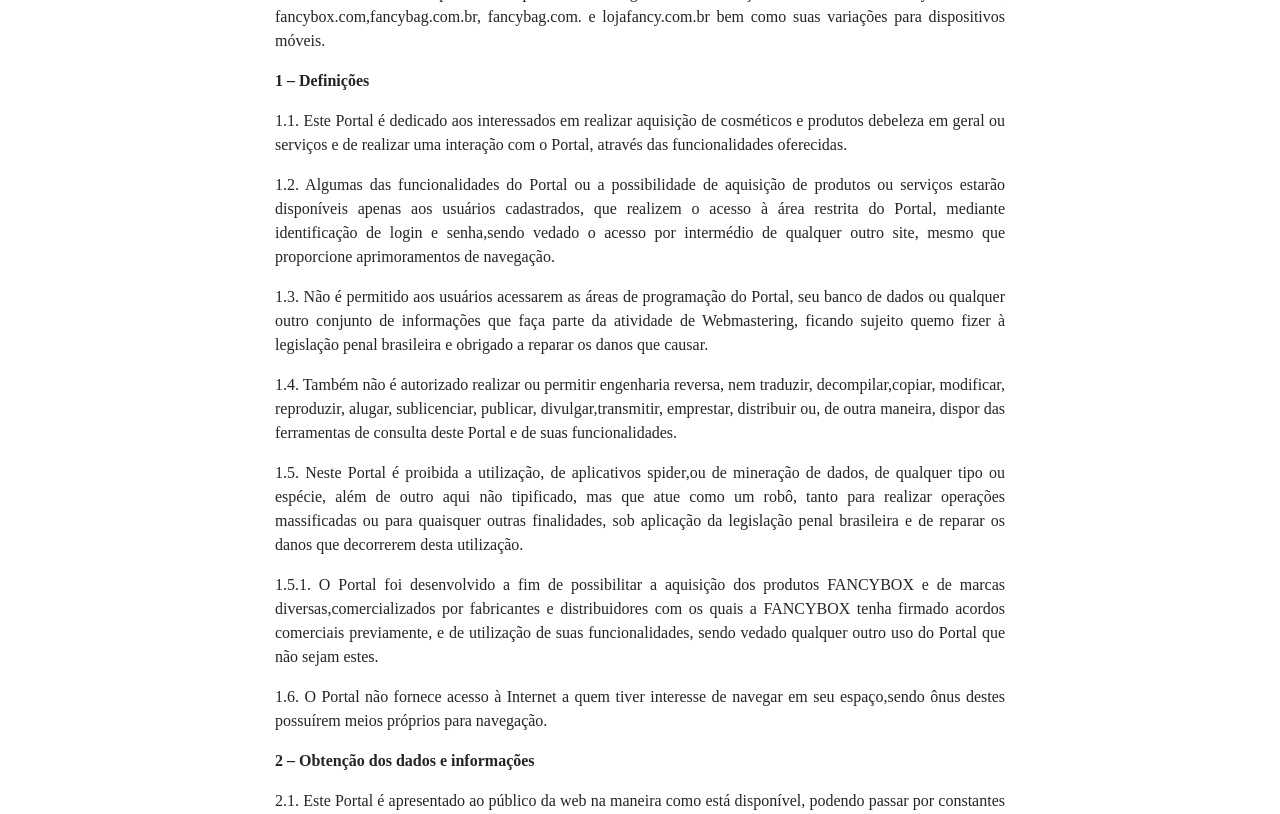
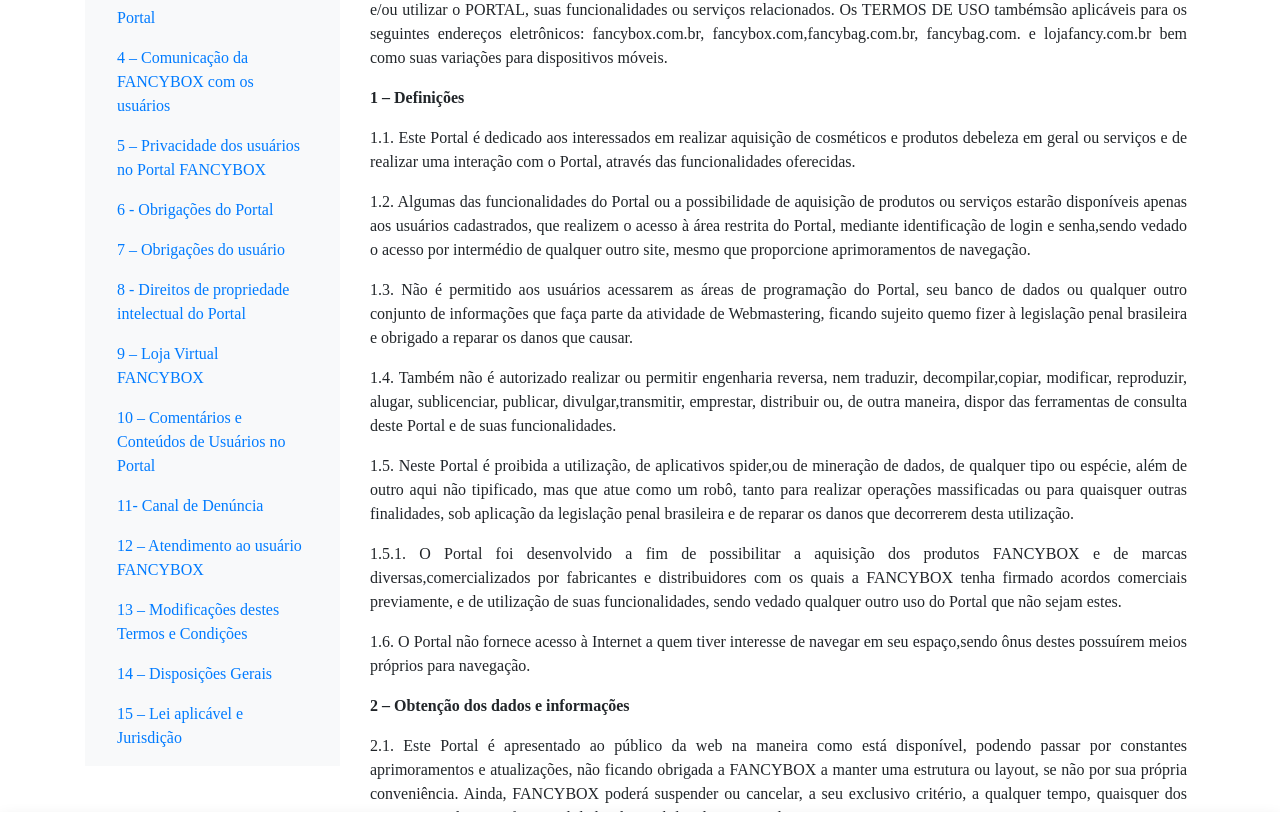
Before and after one commit to rafaelaoliveirap/Fancybox-angular, an Angular app in the folder fancyBox/: page /termos-de-uso in a window 1280 px wide. Shown: the part 440-1254 px from the top of the page. Built offline with nearby package versions, Linux system fonts and the light colour scheme; a web font is replaced by a local one.

Commit message:
Alterado a página de termos de uso, incluido um scrollspy.

```diff
--- a/fancyBox/src/app/termos-de-uso/termos-de-uso.component.css
+++ b/fancyBox/src/app/termos-de-uso/termos-de-uso.component.css
@@ -0,0 +1,5 @@
+.scrollspySite{
+    position: relative;
+    overflow: auto;
+    height: 950px;
+}
--- a/fancyBox/src/app/termos-de-uso/termos-de-uso.component.html
+++ b/fancyBox/src/app/termos-de-uso/termos-de-uso.component.html
@@ -1,11 +1,42 @@
 <div class="container">
+
     <div class="row">
-        <div class="col-md-2">
+        <div class="col-12 text-center my-5">
+            <h3 class="display-4">Termos de Uso</h3>
+        </div>
+    </div>
 
+    <div class="row">
+
+        <div class="col-3">
+            <nav id="navbarvertical" class="navbar navbar-light bg-light">
+                <nav class="nav nav-pills flex-column">
+
+                    <a class="nav-link" href="#item1">1- Definições</a>
+                    <a class="nav-link" href="#item2">2- Obtenção dos dados e informações</a>
+                    <a class="nav-link" href="#item3">3- Cadastro dos usuário no Portal</a>
+                    <a class="nav-link" href="#item4">4 – Comunicação da FANCYBOX com os usuários</a>
+                    <a class="nav-link" href="#item5">5 – Privacidade dos usuários no Portal FANCYBOX</a>
+                    <a class="nav-link" href="#item6">6 - Obrigações do Portal</a>
+                    <a class="nav-link" href="#item7">7 – Obrigações do usuário</a>
+                    <a class="nav-link" href="#item8">8 - Direitos de propriedade intelectual do Portal</a>
+                    <a class="nav-link" href="#item9">9 – Loja Virtual FANCYBOX</a>
+                    <a class="nav-link" href="#item10">10 – Comentários e Conteúdos de Usuários no Portal</a>
+                    <a class="nav-link" href="#item11">11- Canal de Denúncia</a>
+                    <a class="nav-link" href="#item12">12 – Atendimento ao usuário FANCYBOX</a>
+                    <a class="nav-link" href="#item13">13 – Modificações destes Termos e Condições</a>
+                    <a class="nav-link" href="#item14">14 – Disposições Gerais</a>
+                    <a class="nav-link" href="#item15">15 – Lei aplicável e Jurisdição</a>
+
+                </nav>
+            </nav>
         </div>
-        <div class="col-md-8 text-justify">
 
-           <h3 class="text-center mt-5 mb-5">Tudo Sobre Termos de Uso</h3>
+
+        <div class="col-9">
+            <div data-spy="scroll" data-target="#navbarvertical" data-offset="0" class="scrollspySite">
+
+                <div class="mr-2 text-justify">
 
                      <p>
                          FANCYBOX COMÉRCIO DE PRODUTOS DE BELEZA LTDA., pessoa jurídica de direito privado, estabelecida na xxxxx
@@ -21,7 +52,7 @@
                      </p>
 
                      <p>
-               <strong>1 – Definições</strong>
+                        <strong id="item1">1 – Definições</strong>
                      </p>
 
                      <p>
@@ -69,7 +100,7 @@
                      </p>
 
                      <p>
-               <strong>2 – Obtenção dos dados e informações</strong>
+                        <strong id="item2">2 – Obtenção dos dados e informações</strong>
                      </p>
 
                      <p>
@@ -122,7 +153,7 @@
                      </p>
 
                      <p>
-               <strong>3 – Cadastro dos usuário no Portal</strong>
+                        <strong id="item3">3 – Cadastro dos usuário no Portal</strong>
                      </p>
 
                      <p>
@@ -241,7 +272,7 @@
                      </p>
 
                      <p>
-               <strong>4 – Comunicação da FANCYBOX com os usuários</strong>
+                        <strong id="item4">4 – Comunicação da FANCYBOX com os usuários</strong>
                      </p>
 
                      <p>
@@ -268,7 +299,7 @@
                      </p>
 
                      <p>
-               <strong>5 – Privacidade dos usuários no Portal FANCYBOX</strong>
+                        <strong id="item5">5 – Privacidade dos usuários no Portal FANCYBOX</strong>
                      </p>
 
                      <p>
@@ -287,7 +318,7 @@
                      </p>
 
                      <p>
-               <strong>6 - Obrigações do Portal</strong>
+                        <strong id="item6">6 - Obrigações do Portal</strong>
                      </p>
 
                      <p>
@@ -310,7 +341,7 @@
                      </p>
 
                      <p>
-               <strong>7 – Obrigações do usuário</strong>
+                        <strong id="item7">7 – Obrigações do usuário</strong>
                      </p>
 
                      <p>
@@ -354,7 +385,7 @@
                      </p>
 
                      <p>
-               <strong>8 - Direitos de propriedade intelectual do Portal</strong>
+                        <strong id="item8">8 - Direitos de propriedade intelectual do Portal</strong>
                      </p>
 
                      <p>
@@ -416,7 +447,7 @@
                      </p>
 
                      <p>
-               <strong>9 – Loja Virtual FANCYBOX</strong>
+                        <strong id="item9">9 – Loja Virtual FANCYBOX</strong>
                      </p>
 
                      <p>
@@ -461,7 +492,7 @@
                      </p>
 
                      <p>
-               <strong>10 – Comentários e Conteúdos de Usuários no Portal</strong>
+                        <strong id="item10">10 – Comentários e Conteúdos de Usuários no Portal</strong>
                      </p>
 
                      <p>
@@ -500,7 +531,7 @@
                      </p>
 
                      <p>
-               <strong>11- Canal de Denúncia</strong>
+                        <strong id="item11">11- Canal de Denúncia</strong>
                      </p>
 
                      <p>
@@ -525,7 +556,7 @@
                      </p>
 
                      <p>
-               <strong>12 – Atendimento ao usuário FANCYBOX</strong>
+                        <strong id="item12">12 – Atendimento ao usuário FANCYBOX</strong>
                      </p>
 
                      <p>
@@ -538,7 +569,7 @@
                      </p>
 
                      <p>
-               <strong>13 – Modificações destes Termos e Condições</strong>
+                        <strong id="item13">13 – Modificações destes Termos e Condições</strong>
                      </p>
 
                      <p>
@@ -559,7 +590,7 @@
                      </p>
 
                      <p>
-               <strong>14 – Disposições Gerais</strong>
+                        <strong id="item14">14 – Disposições Gerais</strong>
                      </p>
 
                      <p>
@@ -573,7 +604,7 @@
                      </p>
 
                      <p>
-               <strong>15 – Lei aplicável e Jurisdição</strong>
+                        <strong id="item15">15 – Lei aplicável e Jurisdição</strong>
                      </p>
 
                      <p class="mb-5">
@@ -585,8 +616,10 @@
 
 
                  </div>
-        <div class="col-md-2">
 
             </div>
         </div>
+
     </div>
+
+</div>
```
Lines whose indentation alone changed are shown as unchanged.
